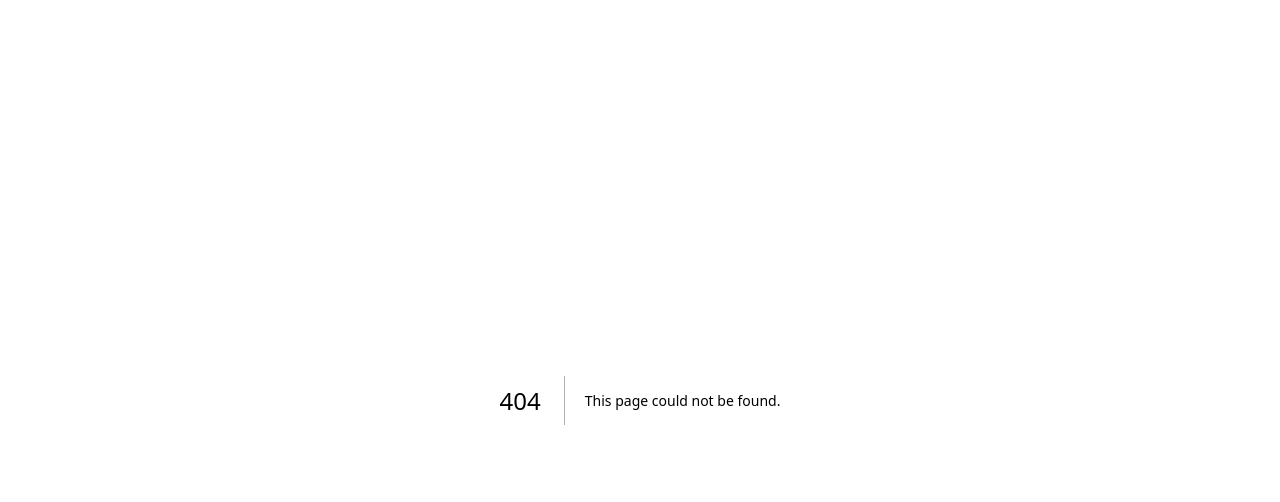
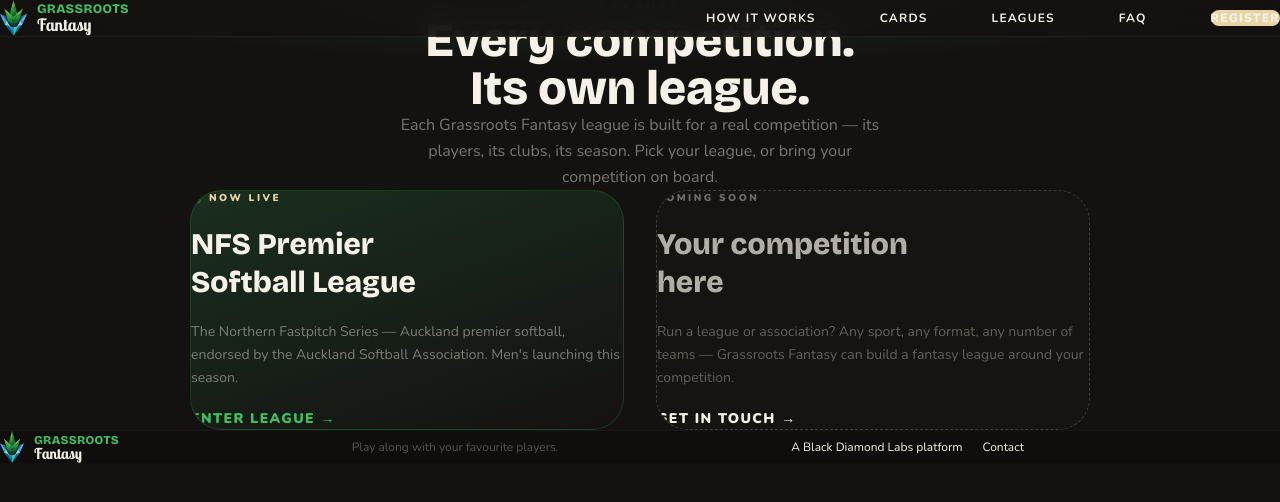
Before and after one commit to N8Nuks/grassrootsfantasy, a Next.js app: page /leagues in a window 1280 px wide. Before the commit this address had no page. Shown: the top 502 px of the page. Built offline with nearby package versions, Linux system fonts and the light colour scheme.

Commit message:
Leagues directory, NFS League rename sitewide, CTA upgrades

```diff
--- a/app/cards/page.tsx
+++ b/app/cards/page.tsx
@@ -44,7 +44,7 @@ export default function Home() {
 
           <div className="opacity-0 animate-fade-up delay-3 w-full max-w-2xl mx-auto flex flex-col sm:flex-row items-center justify-center sm:justify-between gap-5">
             <a href="/nfs" className="px-12 py-5 text-base font-black uppercase tracking-widest text-[#F5F1E8] transition-all hover:opacity-90" style={{ background: '#1338BE' }}>
-              Explore NFS Edition
+              Explore NFS League
             </a>
             <a href="/how" className="px-12 py-5 text-base font-black uppercase tracking-widest text-[#F5F1E8]/80 hover:text-[#F5F1E8] transition-colors border border-[#F5F1E8]/25 hover:border-[#F5F1E8]/60">
               How it works →
@@ -90,13 +90,13 @@ export default function Home() {
               <p className="text-xs font-black uppercase tracking-[0.3em]" style={{ color: '#E8D5A3' }}>Now Live</p>
             </div>
             <h2 className="text-3xl sm:text-5xl font-black text-[#F5F1E8] mb-8 leading-tight" style={{ fontFamily: 'var(--font-heading)' }}>
-              NFS Premier Softball Edition
+              NFS Premier Softball League
             </h2>
             <p className="text-sm sm:text-base text-[#F5F1E8]/45 max-w-lg mx-auto mb-12 leading-relaxed">
-              Our first edition — built for the Northern Fastpitch Series with the Auckland Softball Association. Men's competition launching this season.
+              Our first league — built for the Northern Fastpitch Series with the Auckland Softball Association. Men's competition launching this season.
             </p>
             <a href="/nfs" className="inline-block px-14 py-5 text-base font-black uppercase tracking-widest text-[#F5F1E8] transition-all hover:opacity-90" style={{ background: '#1338BE' }}>
-              Enter NFS Edition
+              Enter NFS League
             </a>
           </div>
         </div>
--- a/app/faq/page.tsx
+++ b/app/faq/page.tsx
@@ -4,7 +4,7 @@ import Footer from '@/components/Footer'
 const faqs = [
   {
     q: 'What is Grassroots Fantasy?',
-    a: 'A fantasy league built on real local competitions. You collect digital player cards, build a squad, set a weekly lineup, and score points from real game results. The NFS Premier Softball Edition is our first live edition, endorsed by the Auckland Softball Association.',
+    a: 'A fantasy league built on real local competitions. You collect digital player cards, build a squad, set a weekly lineup, and score points from real game results. The NFS Premier Softball League is our first live edition, endorsed by the Auckland Softball Association.',
   },
   {
     q: 'How do I register?',
@@ -48,7 +48,7 @@ const faqs = [
   },
   {
     q: 'Who runs Grassroots Fantasy?',
-    a: 'Grassroots Fantasy is a Black Diamond Labs platform, built in Auckland. The NFS Edition runs in partnership with the Auckland Softball Association, whose scorers provide the official statistics that power the game.',
+    a: 'Grassroots Fantasy is a Black Diamond Labs platform, built in Auckland. The NFS League runs in partnership with the Auckland Softball Association, whose scorers provide the official statistics that power the game.',
   },
 ]
 
--- a/app/how/page.tsx
+++ b/app/how/page.tsx
@@ -108,7 +108,7 @@ export default function How() {
         <div className="max-w-xl mx-auto">
           <h2 className="text-3xl font-black text-[#F5F1E8] mb-6" style={{ fontFamily: 'var(--font-heading)' }}>Ready to play along?</h2>
           <a href="/nfs" className="inline-block rounded-full px-10 py-4 text-sm font-black uppercase tracking-widest text-[#141210] transition-all hover:opacity-90" style={{ background: '#E8D5A3' }}>
-            Enter NFS Edition
+            Enter NFS League
           </a>
         </div>
       </section>
--- /dev/null
+++ b/app/leagues/page.tsx
@@ -0,0 +1,62 @@
+import Nav from '@/components/Nav'
+import Footer from '@/components/Footer'
+
+export default function Leagues() {
+  return (
+    <main className="min-h-screen w-full" style={{ background: '#141210' }}>
+      <Nav />
+
+      <section className="relative pt-36 pb-16 px-6 overflow-hidden">
+        <div className="absolute inset-0" style={{ background: 'radial-gradient(ellipse 70% 50% at 50% 0%, #1A2E1F 0%, #141210 65%)' }} />
+        <div className="relative z-10 w-full flex flex-col items-center text-center" style={{ maxWidth: '820px', marginLeft: 'auto', marginRight: 'auto' }}>
+          <p className="text-xs font-black uppercase tracking-[0.3em] mb-4" style={{ color: '#2D9E4E' }}>Leagues</p>
+          <h1 className="text-4xl sm:text-5xl font-black text-[#F5F1E8] mb-6" style={{ fontFamily: 'var(--font-heading)' }}>
+            Every competition.<br/>Its own league.
+          </h1>
+          <p className="text-sm sm:text-base text-[#F5F1E8]/45 max-w-lg mx-auto leading-relaxed">
+            Each Grassroots Fantasy league is built for a real competition — its players, its clubs, its season. Pick your league, or bring your competition on board.
+          </p>
+        </div>
+      </section>
+
+      <section className="w-full pb-32 px-6">
+        <div className="w-full grid gap-8 sm:grid-cols-2" style={{ maxWidth: '900px', marginLeft: 'auto', marginRight: 'auto' }}>
+
+          {/* NFS League — live */}
+          <a href="/nfs" className="group relative overflow-hidden rounded-[2rem] p-10 flex flex-col gap-5 transition-all hover:scale-[1.02]" style={{ background: 'linear-gradient(160deg, #1A2E1F 0%, #141210 100%)', border: '1px solid #2D9E4E40' }}>
+            <div className="flex items-center gap-2">
+              <span className="h-2.5 w-2.5 rounded-full animate-pulse" style={{ background: '#2D9E4E' }} />
+              <span className="text-[10px] font-black uppercase tracking-[0.25em]" style={{ color: '#E8D5A3' }}>Now Live</span>
+            </div>
+            <h2 className="text-2xl sm:text-3xl font-black text-[#F5F1E8] leading-tight" style={{ fontFamily: 'var(--font-heading)' }}>
+              NFS Premier<br/>Softball League
+            </h2>
+            <p className="text-sm text-[#F5F1E8]/45 leading-relaxed">
+              The Northern Fastpitch Series — Auckland premier softball, endorsed by the Auckland Softball Association. Men&apos;s launching this season.
+            </p>
+            <span className="mt-auto text-sm font-black uppercase tracking-widest transition-colors" style={{ color: '#3FBF63' }}>
+              Enter league →
+            </span>
+          </a>
+
+          {/* Your competition — invitation */}
+          <div className="relative overflow-hidden rounded-[2rem] p-10 flex flex-col gap-5" style={{ background: '#18151080', border: '1px dashed #F5F1E830' }}>
+            <span className="text-[10px] font-black uppercase tracking-[0.25em] text-[#F5F1E8]/40">Coming Soon</span>
+            <h2 className="text-2xl sm:text-3xl font-black text-[#F5F1E8]/70 leading-tight" style={{ fontFamily: 'var(--font-heading)' }}>
+              Your competition<br/>here
+            </h2>
+            <p className="text-sm text-[#F5F1E8]/35 leading-relaxed">
+              Run a league or association? Any sport, any format, any number of teams — Grassroots Fantasy can build a fantasy league around your competition.
+            </p>
+            <a href="mailto:info@blackdiamondlabs.co.nz?subject=Grassroots%20Fantasy%20—%20Our%20competition" className="mt-auto text-sm font-black uppercase tracking-widest text-[#E8D5A3] hover:opacity-80 transition-opacity">
+              Get in touch →
+            </a>
+          </div>
+
+        </div>
+      </section>
+
+      <Footer />
+    </main>
+  )
+}
--- a/app/nfs/page.tsx
+++ b/app/nfs/page.tsx
@@ -10,9 +10,9 @@ export default function NFS() {
       <section className="relative pt-36 pb-20 px-6 sm:px-12 overflow-hidden grain">
         <div className="absolute inset-0" style={{ background: 'radial-gradient(ellipse 75% 55% at 50% 0%, #16261C 0%, #141210 70%)' }} />
         <div className="relative z-10 max-w-3xl mx-auto text-center">
-          <p className="text-xs font-black uppercase tracking-[0.3em] mb-4" style={{ color: '#E8D5A3' }}>Edition One · Now Live</p>
+          <p className="text-xs font-black uppercase tracking-[0.3em] mb-4" style={{ color: '#E8D5A3' }}>League One · Now Live</p>
           <h1 className="text-4xl sm:text-5xl font-black text-[#F5F1E8] mb-6" style={{ fontFamily: 'var(--font-heading)' }}>
-            NFS Premier<br/>Softball Edition
+            NFS Premier<br/>Softball League
           </h1>
           <p className="text-sm text-[#F5F1E8]/45 max-w-lg mx-auto leading-relaxed mb-8">
             The Northern Fastpitch Series — Auckland's premier softball competition, running since 2005 on nearly ninety years of Auckland softball history. Now with a fantasy league of its own, endorsed by the Auckland Softball Association.
--- a/app/page.tsx
+++ b/app/page.tsx
@@ -29,11 +29,11 @@ export default function Home() {
             Grassroots Fantasy turns real local competitions into fantasy leagues. Collect player cards, build your squad, and score points from real results — built for the players, clubs, and communities of grassroots sport.
           </p>
 
-          <div className="opacity-0 animate-fade-up delay-3 flex flex-col sm:flex-row items-center justify-center gap-6">
-            <a href="/nfs" className="px-12 py-5 text-base font-black uppercase tracking-widest text-[#F5F1E8] transition-all hover:opacity-90" style={{ background: '#1338BE' }}>
-              Explore NFS Edition
+          <div className="opacity-0 animate-fade-up delay-3 flex flex-col sm:flex-row items-center justify-center gap-8 sm:gap-14 mt-6">
+            <a href="/nfs" className="px-14 py-6 text-lg font-black uppercase tracking-widest text-[#F5F1E8] transition-all hover:scale-[1.03] hover:opacity-95" style={{ background: 'linear-gradient(180deg, #2B54D6 0%, #1338BE 100%)', boxShadow: '0 8px 32px #1338BE50' }}>
+              Explore NFS League
             </a>
-            <a href="/how" className="px-12 py-5 text-base font-black uppercase tracking-widest text-[#F5F1E8]/80 hover:text-[#F5F1E8] transition-colors border border-[#F5F1E8]/25 hover:border-[#F5F1E8]/60">
+            <a href="/how" className="px-14 py-6 text-lg font-black uppercase tracking-widest text-[#F5F1E8]/85 hover:text-[#F5F1E8] transition-all hover:scale-[1.03] border-2 border-[#F5F1E8]/30 hover:border-[#F5F1E8]/70" style={{ background: '#FFFFFF08', backdropFilter: 'blur(4px)' }}>
               How it works →
             </a>
           </div>
@@ -77,13 +77,13 @@ export default function Home() {
               <p className="text-xs font-black uppercase tracking-[0.3em]" style={{ color: '#E8D5A3' }}>Now Live</p>
             </div>
             <h2 className="text-3xl sm:text-5xl font-black text-[#F5F1E8] mb-8 leading-tight" style={{ fontFamily: 'var(--font-heading)' }}>
-              NFS Premier Softball Edition
+              NFS Premier Softball League
             </h2>
             <p className="text-sm sm:text-base text-[#F5F1E8]/45 max-w-lg mx-auto mb-12 leading-relaxed">
-              Our first edition — built for the Northern Fastpitch Series with the Auckland Softball Association. Men&apos;s competition launching this season.
+              Our first league — built for the Northern Fastpitch Series with the Auckland Softball Association. Men&apos;s competition launching this season.
             </p>
-            <a href="/nfs" className="inline-block px-14 py-5 text-base font-black uppercase tracking-widest text-[#141210] transition-all hover:opacity-90" style={{ background: 'linear-gradient(180deg, #6FD98A 0%, #2D9E4E 100%)' }}>
-              Enter NFS Edition
+            <a href="/nfs" className="inline-block px-16 py-6 text-lg font-black uppercase tracking-widest text-[#F5F1E8] transition-all hover:opacity-90" style={{ background: 'linear-gradient(180deg, #2B54D6 0%, #1338BE 100%)', minWidth: '340px' }}>
+              Enter NFS League
             </a>
           </div>
         </div>
--- a/components/Nav.tsx
+++ b/components/Nav.tsx
@@ -7,7 +7,7 @@ export default function Nav() {
   const links = [
     { label: 'How it works', href: '/how' },
     { label: 'Cards', href: '/cards' },
-    { label: 'NFS Edition', href: '/nfs' },
+    { label: 'Leagues', href: '/leagues' },
     { label: 'FAQ', href: '/faq' },
   ]
 
```
